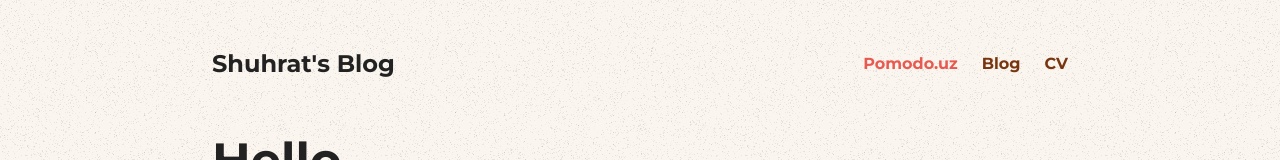
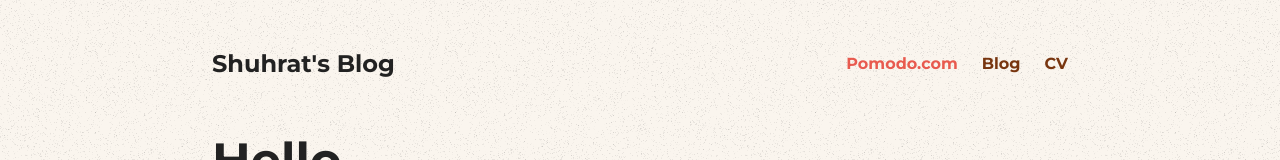
Before and after one commit to shuhrat-kobulov/byshuhrat.com, a Next.js app: page / in a window 1280 px wide. Shown: the top 160 px of the page. Built offline with nearby package versions, Linux system fonts and the light colour scheme.

Commit message:
fix: update Pomodo link and improve CV link title in header

```diff
--- a/app/Header.tsx
+++ b/app/Header.tsx
@@ -11,11 +11,11 @@ export const Header = () => {
                     <li>
                         <Link
                             className="font-bold text-[#e85a4f] text-sm md:text-base"
-                            href="https://pomodo.uz"
+                            href="https://getpomodo.com"
                             target="_blank"
                             title="Pomodo - Productivity & Task Management App"
                         >
-                            Pomodo.uz
+                            Pomodo.com
                         </Link>
                     </li>
                     <li>
@@ -31,7 +31,7 @@ export const Header = () => {
                         <Link
                             className="font-bold text-amber-900 text-sm md:text-base"
                             href="/Shuhrat_Kobulov_CV.pdf"
-                            title="Blog - Articles and Updates"
+                            title="CV - Shuhrat Kobulov"
                         >
                             CV
                         </Link>
```
Also changed, not shown: 1 other file (tests, documents, lock files or other folders).
